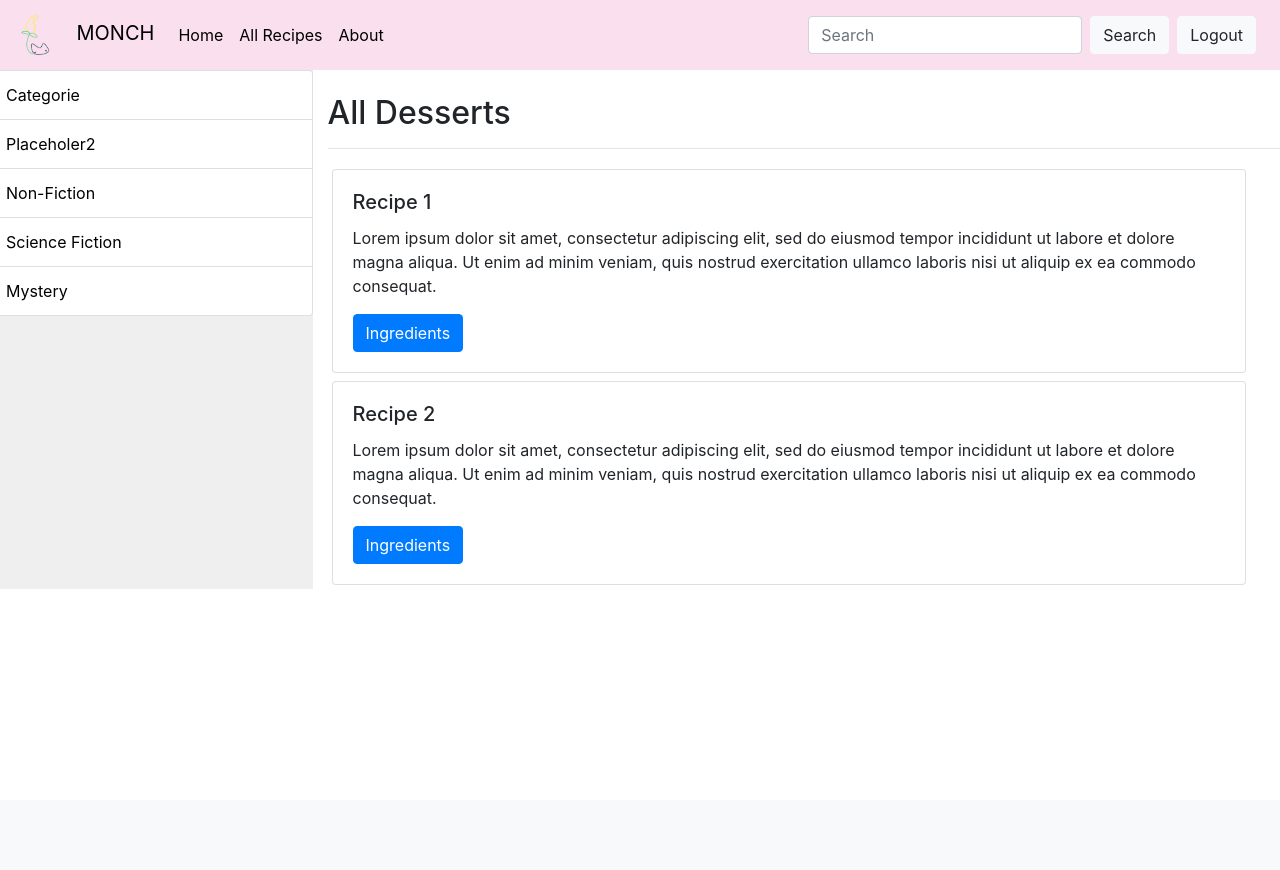
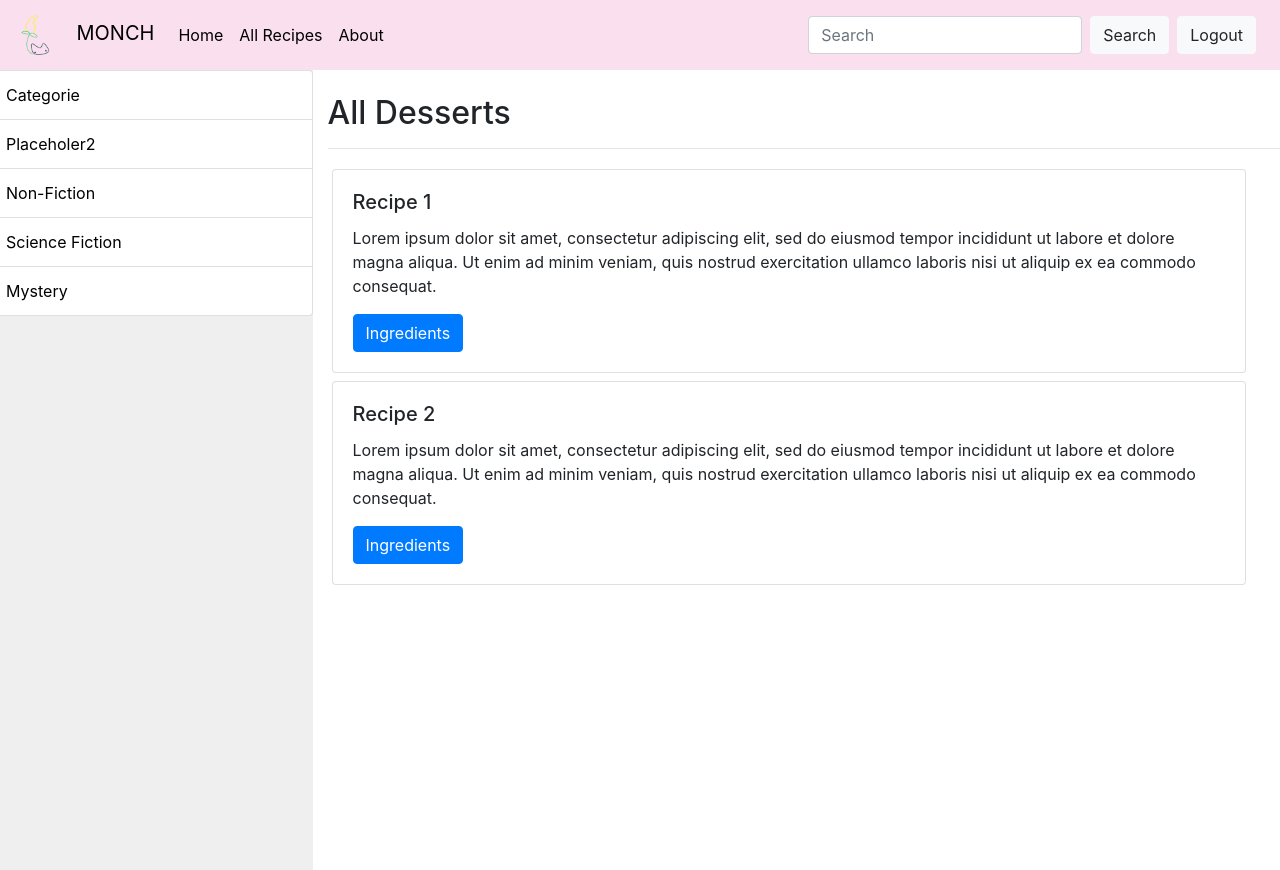
Before and after one commit to Abed-2000/yummyhackyr24, a Flask app: template templates/recipes.html in a window 1280 px wide. Before the commit the page ends 585 px from the top, so only its background shows below. Run offline with Flask 2, Linux system fonts and the light colour scheme; the template is opened without the code that fills it, so the values that code supplies are empty; some libraries are stand-ins or nearby versions.

Commit message:
Update to base.html

```diff
--- a/templates/base.html
+++ b/templates/base.html
@@ -1,5 +1,5 @@
 <!DOCTYPE html>
-<html lang="en">
+<html lang="en" class="h-100">
 <head>
    <meta charset="UTF-8">
    <meta name="viewport" content="width=device-width, initial-scale=1">
@@ -8,7 +8,7 @@
    <link rel="stylesheet" href="https://cdn.jsdelivr.net/npm/bootstrap@4.0.0/dist/css/bootstrap.min.css" integrity="sha384-Gn5384xqQ1aoWXA+058RXPxPg6fy4IWvTNh0E263XmFcJlSAwiGgFAW/dAiS6JXm" crossorigin="anonymous">
 </head>
 
-<body class="beige-bg">
+<body class="beige-bg h-100">
    <nav class="navbar navbar-expand-lg">
       <div>
          <a class="navbar-brand" href="#">
@@ -26,7 +26,7 @@
             <a class="nav-link" href="/">Home <span class="sr-only">(current)</span></a>
           </li>
           <li class="nav-item">
-            <a class="nav-link" href="recipes.html">All Recipes</a>
+            <a class="nav-link" href="/recipes">All Recipes</a>
           </li>
           <li class="nav-item">
             <a class="nav-link" href="about.html">About</a>
```
